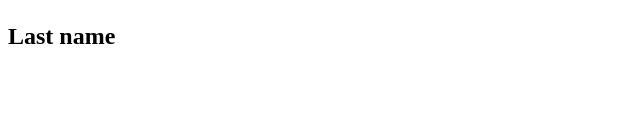
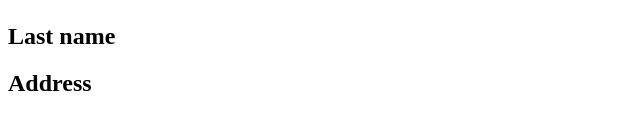
Before and after one commit to developerf03/test, a Nuxt app: page / in a window 1280 px wide. Shown: the part 396-526 px from the top of the page, without its empty margins (0-640 px from the left). Built offline with nearby package versions, Linux system fonts and the light colour scheme.

Commit message:
Add address

```diff
--- a/app.vue
+++ b/app.vue
@@ -9,5 +9,6 @@
     <!-- section 2 -->
     <h2>First name</h2>
     <h2>Last name</h2>
+    <h2>Address</h2>
   </div>
 </template>
```
